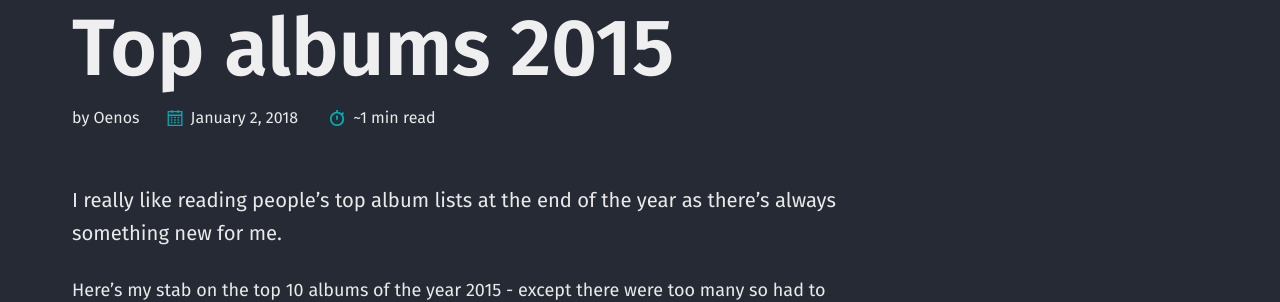
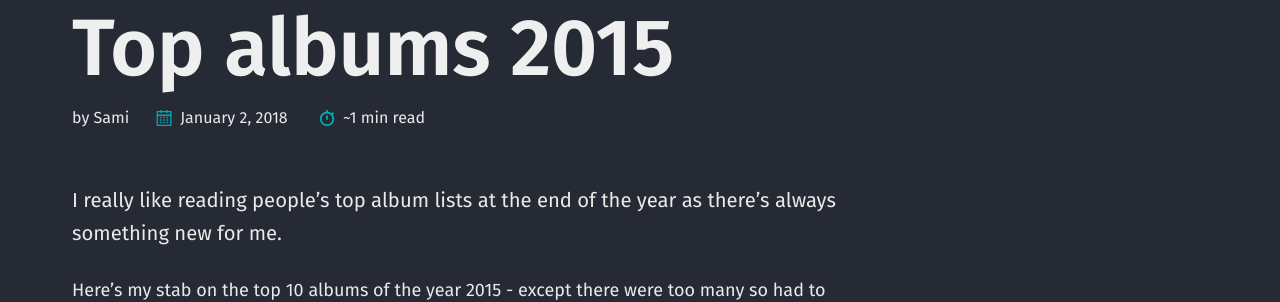
Before and after one commit to themskulls/themskulls.github.io, a Jekyll site: the page built from _posts/2018-01-02-top-albums-2015.markdown, in a window 1280 px wide. Shown: the part 161-463 px from the top of the page. Built offline with Jekyll 4.4.1, drawn with Linux system fonts in a browser that asks for light colours.

Commit message:
Change username to the actual user name.

```diff
--- a/_config.yml
+++ b/_config.yml
@@ -20,7 +20,7 @@ description: Thoughts.
 baseurl: # the optional subpath of your site, e.g. "/blog"
 url: https://themskulls.github.io # the base hostname & protocol for your site e.g. "https://mmistakes.github.io"
 author:
-  name: Oenos
+  name: Sami
   picture:
 github_username: themskulls
 logo: # path of site logo, e.g. "/assets/images/logo.png"
```
